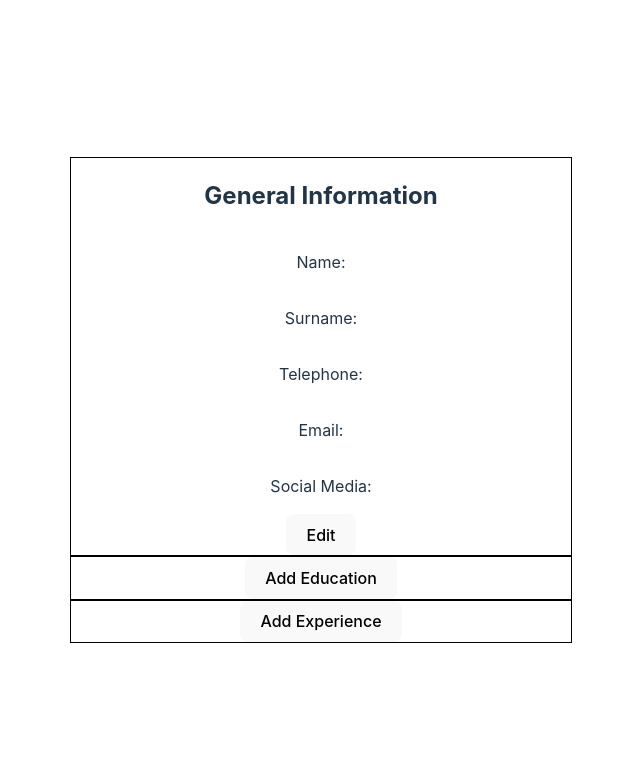
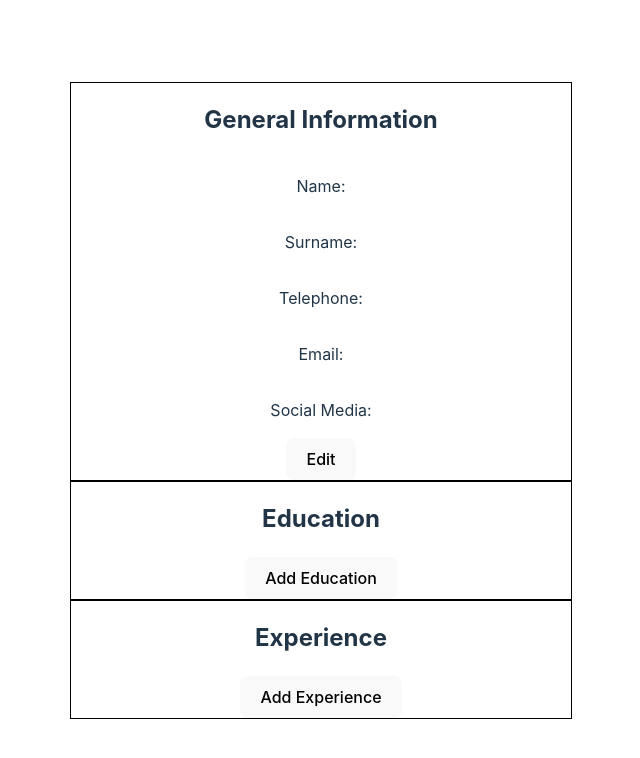
Before and after one commit to Toitw/cv, a React (Vite) app: page / in a window 1280 px wide. Shown: the top 758 px of the page, without its empty margins (319-959 px from the left). Built offline with nearby package versions, Linux system fonts and the light colour scheme.

Commit message:
Update headings in Education and Experience components

```diff
--- a/src/components/Education.jsx
+++ b/src/components/Education.jsx
@@ -68,9 +68,9 @@ const handleUpdateEducation = (e) => {
 
   return (
     <div className='component-container' id='education-container'>
+        <h2>Education</h2>
       {educations.map((education, index) => (
         <div key={index}>
-          <h2>Education</h2>
           <h3>Degree: {education.degree}</h3>
           <p>School: {education.school}</p>
           <p>Year: {education.year}</p>
--- a/src/components/Experience.jsx
+++ b/src/components/Experience.jsx
@@ -50,9 +50,9 @@ const Experience = () => {
 
   return (
     <div className='component-container' id='experience-container'>
+        <h2>Experience</h2>
       {experiences.map((experience, index) => (
         <div key={index}>
-          <h2>Experience</h2>
           <h3>Company: {experience.company}</h3>
           <p>Position: {experience.position}</p>
           <p>Duration: {experience.duration}</p>
```
